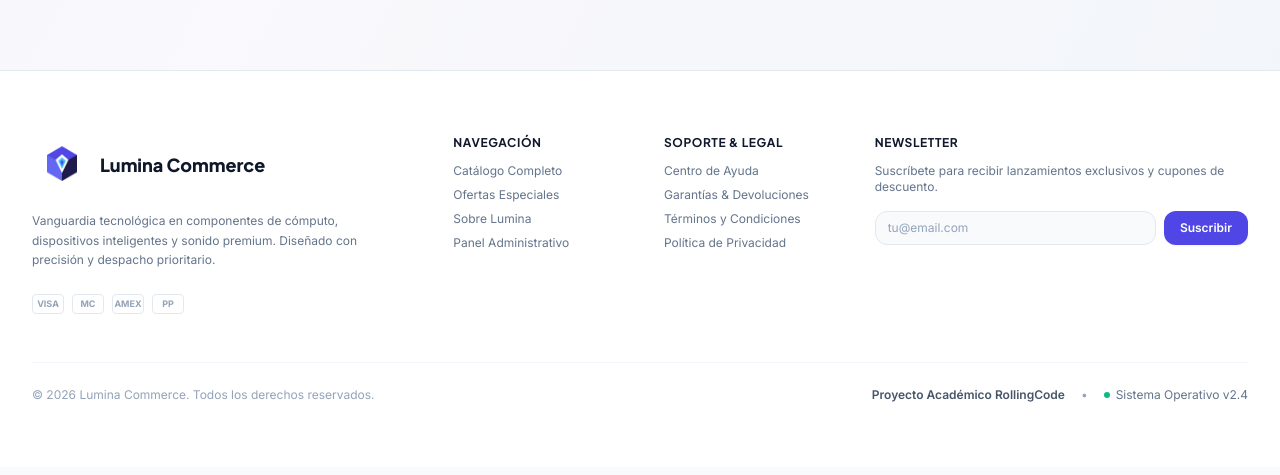
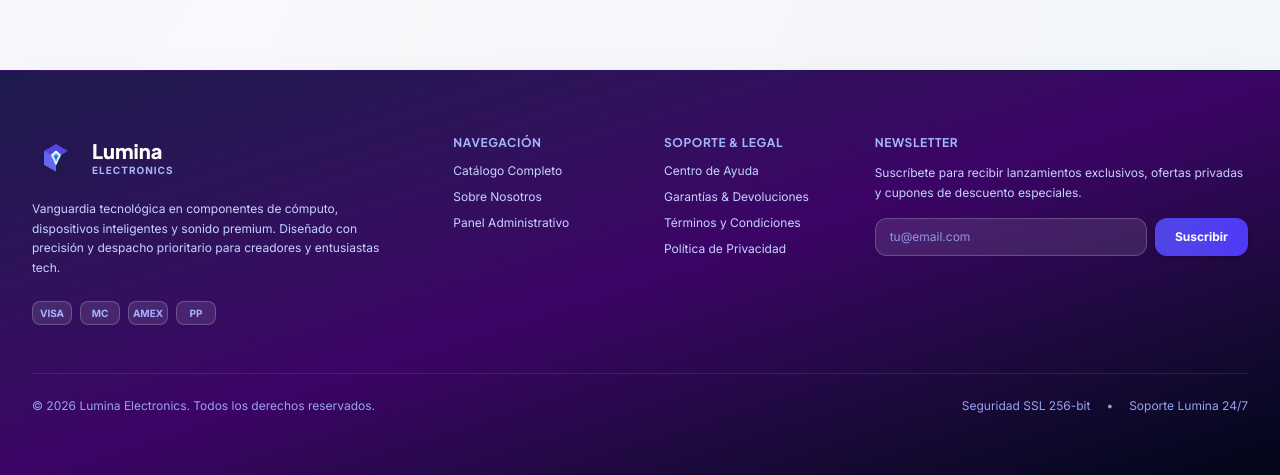
Before and after one commit to phectorherrera299-ctrl/LuminaElectronics, a React (Vite) app: page / in a window 1280 px wide. Shown: the part 1988-2463 px from the top of the page. Built offline with nearby package versions, Linux system fonts and the light colour scheme; no server answers.

Commit message:
style: cambiamos el diseño de la seccion del footer

```diff
--- a/src/components/Footer.tsx
+++ b/src/components/Footer.tsx
@@ -13,7 +13,7 @@ export const Footer = ({ alNavegar }: PropiedadesFooter) => {
     if (correo.trim()) {
       setSuscrito(true);
       setCorreo("");
-      setTimeout(() => setSuscrito(false), 3000);
+      setTimeout(() => setSuscrito(false), 3500);
     }
   };
 
@@ -25,50 +25,57 @@ export const Footer = ({ alNavegar }: PropiedadesFooter) => {
   };
 
   return (
-    <footer className="bg-white border-t border-secondary-200 mt-20">
+    <footer className="relative bg-gradient-to-br from-indigo-950 via-purple-950 to-slate-950 text-white border-t border-primary-500/20 mt-20 overflow-hidden shadow-2xl">
+      <div className="absolute top-0 right-1/4 -z-10 w-96 h-96 bg-primary-500/10 rounded-full blur-3xl pointer-events-none" />
+      <div className="absolute bottom-0 left-10 -z-10 w-96 h-96 bg-indigo-500/10 rounded-full blur-3xl pointer-events-none" />
       <div className="max-w-7xl mx-auto px-4 sm:px-6 lg:px-8 py-12 lg:py-16">
         <div className="grid grid-cols-1 md:grid-cols-2 lg:grid-cols-12 gap-8 lg:gap-12">
-          <div className="lg:col-span-4 space-y-4 ">
-            <div className="flex items-center gap-2">
+          <div className="lg:col-span-4 space-y-4">
+            <div className="flex items-center gap-3">
               <img
                 src="/logo/logoLumina.png"
                 alt="Lumina Electronics Logo"
-                className="w-15 h-15 object-contain"
+                className="w-12 h-12 object-contain drop-shadow-md"
               />
-              <span className="font-heading font-extrabold text-secondary-900 text-lg">
-                Lumina Commerce
-              </span>
+              <div>
+                <span className="font-heading font-extrabold text-white text-xl leading-none block">
+                  Lumina
+                </span>
+                <span className="text-[10px] tracking-widest text-primary-300 uppercase font-bold block mt-0.5">
+                  Electronics
+                </span>
+              </div>
             </div>
-            <p className="text-xs text-secondary-500 leading-relaxed max-w-sm">
+            <p className="text-xs text-indigo-200 leading-relaxed max-w-sm">
               Vanguardia tecnológica en componentes de cómputo, dispositivos
               inteligentes y sonido premium. Diseñado con precisión y despacho
-              prioritario.
+              prioritario para creadores y entusiastas tech.
             </p>
-            <div className="flex items-center gap-2 pt-2 text-secondary-400">
-              <div className="w-8 h-5 rounded border border-secondary-200 flex items-center justify-center text-[9px] font-bold">
+            <div className="flex items-center gap-2 pt-2 text-indigo-300">
+              <div className="w-10 h-6 rounded-lg bg-white/10 border border-white/20 flex items-center justify-center text-[10px] font-bold shadow-xs">
                 VISA
               </div>
-              <div className="w-8 h-5 rounded border border-secondary-200 flex items-center justify-center text-[9px] font-bold">
+              <div className="w-10 h-6 rounded-lg bg-white/10 border border-white/20 flex items-center justify-center text-[10px] font-bold shadow-xs">
                 MC
               </div>
-              <div className="w-8 h-5 rounded border border-secondary-200 flex items-center justify-center text-[9px] font-bold">
+              <div className="w-10 h-6 rounded-lg bg-white/10 border border-white/20 flex items-center justify-center text-[10px] font-bold shadow-xs">
                 AMEX
               </div>
-              <div className="w-8 h-5 rounded border border-secondary-200 flex items-center justify-center text-[9px] font-bold">
+              <div className="w-10 h-6 rounded-lg bg-white/10 border border-white/20 flex items-center justify-center text-[10px] font-bold shadow-xs">
                 PP
               </div>
             </div>
           </div>
           <div className="lg:col-span-2 space-y-3">
-            <h3 className="font-heading font-bold text-secondary-900 text-xs uppercase tracking-wider">
+            <h3 className="font-heading font-bold text-primary-300 text-xs uppercase tracking-wider">
               Navegación
             </h3>
-            <ul className="space-y-2 text-xs text-secondary-500">
+            <ul className="space-y-2.5 text-xs text-indigo-200">
               <li>
                 <button
                   type="button"
                   onClick={() => irA("catalogo")}
-                  className="hover:text-primary-600 transition-colors cursor-pointer"
+                  className="hover:text-white transition-colors cursor-pointer text-left"
                 >
                   Catálogo Completo
                 </button>
@@ -76,26 +83,17 @@ export const Footer = ({ alNavegar }: PropiedadesFooter) => {
               <li>
                 <button
                   type="button"
-                  onClick={() => irA("catalogo")}
-                  className="hover:text-primary-600 transition-colors cursor-pointer"
+                  onClick={() => irA("nosotros")}
+                  className="hover:text-white transition-colors cursor-pointer text-left"
                 >
-                  Ofertas Especiales
-                </button>
-              </li>
-              <li>
-                <button
-                  type="button"
-                  onClick={() => irA("nosotros")}
-                  className="hover:text-primary-600 transition-colors cursor-pointer"
-                >
-                  Sobre Lumina
+                  Sobre Nosotros
                 </button>
               </li>
               <li>
                 <button
                   type="button"
                   onClick={() => irA("admin")}
-                  className="hover:text-primary-600 transition-colors cursor-pointer"
+                  className="hover:text-white transition-colors cursor-pointer text-left"
                 >
                   Panel Administrativo
                 </button>
@@ -103,15 +101,15 @@ export const Footer = ({ alNavegar }: PropiedadesFooter) => {
             </ul>
           </div>
           <div className="lg:col-span-2 space-y-3">
-            <h3 className="font-heading font-bold text-secondary-900 text-xs uppercase tracking-wider">
+            <h3 className="font-heading font-bold text-primary-300 text-xs uppercase tracking-wider">
               Soporte &amp; Legal
             </h3>
-            <ul className="space-y-2 text-xs text-secondary-500">
+            <ul className="space-y-2.5 text-xs text-indigo-200">
               <li>
                 <button
                   type="button"
                   onClick={() => irA("ayuda")}
-                  className="hover:text-primary-600 cursor-pointer transition-colors text-left"
+                  className="hover:text-white cursor-pointer transition-colors text-left"
                 >
                   Centro de Ayuda
                 </button>
@@ -120,7 +118,7 @@ export const Footer = ({ alNavegar }: PropiedadesFooter) => {
                 <button
                   type="button"
                   onClick={() => irA("garantias")}
-                  className="hover:text-primary-600 cursor-pointer transition-colors text-left"
+                  className="hover:text-white cursor-pointer transition-colors text-left"
                 >
                   Garantías &amp; Devoluciones
                 </button>
@@ -129,7 +127,7 @@ export const Footer = ({ alNavegar }: PropiedadesFooter) => {
                 <button
                   type="button"
                   onClick={() => irA("terminos")}
-                  className="hover:text-primary-600 cursor-pointer transition-colors text-left"
+                  className="hover:text-white cursor-pointer transition-colors text-left"
                 >
                   Términos y Condiciones
                 </button>
@@ -138,7 +136,7 @@ export const Footer = ({ alNavegar }: PropiedadesFooter) => {
                 <button
                   type="button"
                   onClick={() => irA("privacidad")}
-                  className="hover:text-primary-600 cursor-pointer transition-colors text-left"
+                  className="hover:text-white cursor-pointer transition-colors text-left"
                 >
                   Política de Privacidad
                 </button>
@@ -146,12 +144,12 @@ export const Footer = ({ alNavegar }: PropiedadesFooter) => {
             </ul>
           </div>
           <div className="lg:col-span-4 space-y-3">
-            <h3 className="font-heading font-bold text-secondary-900 text-xs uppercase tracking-wider">
+            <h3 className="font-heading font-bold text-primary-300 text-xs uppercase tracking-wider">
               Newsletter
             </h3>
-            <p className="text-xs text-secondary-500">
-              Suscríbete para recibir lanzamientos exclusivos y cupones de
-              descuento.
+            <p className="text-xs text-indigo-200 leading-relaxed">
+              Suscríbete para recibir lanzamientos exclusivos, ofertas privadas
+              y cupones de descuento especiales.
             </p>
             <form onSubmit={manejarSuscripcion} className="flex gap-2 pt-1">
               <input
@@ -160,35 +158,34 @@ export const Footer = ({ alNavegar }: PropiedadesFooter) => {
                 value={correo}
                 onChange={(e) => setCorreo(e.target.value)}
                 placeholder="tu@email.com"
-                className="flex-1 px-3 py-2 text-xs bg-secondary-50 border border-secondary-200 rounded-xl text-secondary-900 placeholder:text-secondary-400 focus:outline-none focus:border-primary-500 focus:bg-white transition-all"
+                className="flex-1 px-3.5 py-2.5 text-xs bg-white/10 border border-white/20 rounded-xl text-white placeholder:text-indigo-300/80 focus:outline-none focus:border-primary-400 focus:bg-white/20 focus:ring-2 focus:ring-primary-500/20 transition-all"
               />
               <button
                 type="submit"
-                className="px-4 py-2 bg-primary-500 hover:bg-primary-600 text-white font-semibold text-xs rounded-xl transition-colors cursor-pointer shadow-xs"
+                className="px-5 py-2.5 bg-gradient-to-r from-primary-500 to-indigo-600 hover:from-primary-600 hover:to-indigo-700 text-white font-bold text-xs rounded-xl transition-all cursor-pointer shadow-md hover:scale-105"
               >
                 Suscribir
               </button>
             </form>
             {suscrito && (
-              <p className="text-[11px] font-semibold text-tertiary-600 animate-fade-in">
-                ✓ ¡Gracias por suscribirte a Lumina!
+              <p className="text-[11px] font-semibold text-tertiary-300 animate-fade-in flex items-center gap-1">
+                <span>✓</span> ¡Gracias por suscribirte al ecosistema Lumina!
               </p>
             )}
           </div>
         </div>
-        <div className="mt-12 pt-6 border-t border-secondary-100 flex flex-col sm:flex-row items-center justify-between gap-4 text-xs text-secondary-400">
+        <div className="mt-12 pt-6 border-t border-white/10 flex flex-col sm:flex-row items-center justify-between gap-4 text-xs text-indigo-300/90">
           <p>
-            © {new Date().getFullYear()} Lumina Commerce. Todos los derechos
+            © {new Date().getFullYear()} Lumina Electronics. Todos los derechos
             reservados.
           </p>
-          <div className="flex items-center gap-4">
-            <span className="font-semibold text-secondary-600">
-              Proyecto Académico RollingCode
+          <div className="flex items-center gap-4 text-xs">
+            <span className="hover:text-white cursor-pointer transition-colors">
+              Seguridad SSL 256-bit
             </span>
-            <span className="hidden sm:inline">•</span>
-            <span className="inline-flex items-center gap-1.5 text-secondary-500">
-              <span className="w-1.5 h-1.5 rounded-full bg-tertiary-500" />
-              Sistema Operativo v2.4
+            <span>•</span>
+            <span className="hover:text-white cursor-pointer transition-colors">
+              Soporte Lumina 24/7
             </span>
           </div>
         </div>
```
